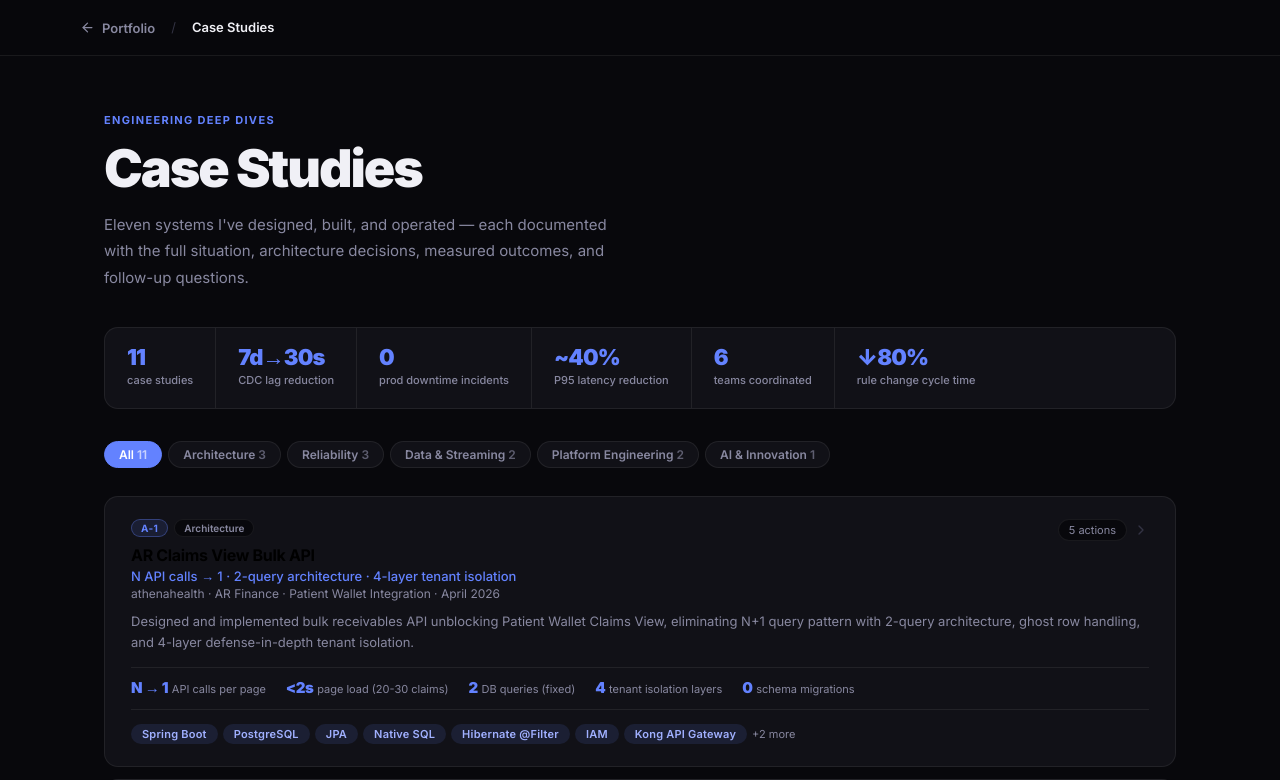
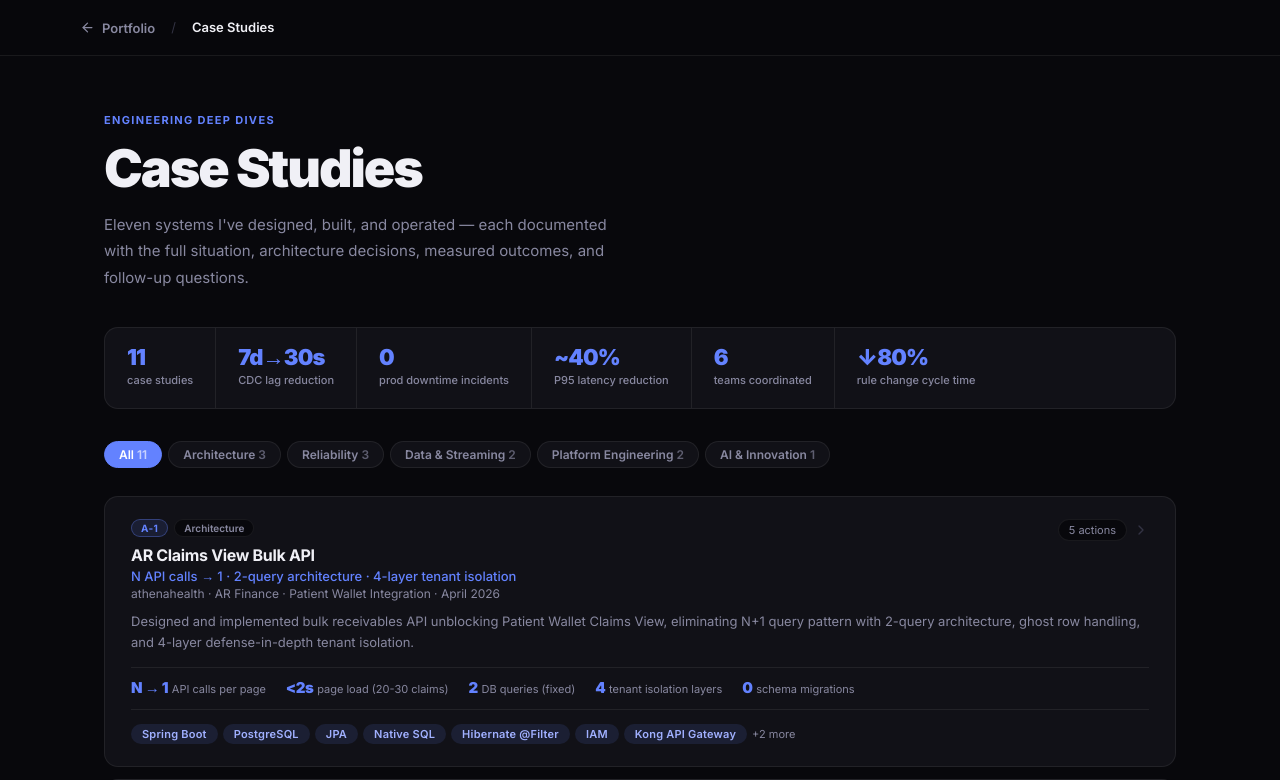
Before and after one commit to krishnakanth21/portfolio, a React (Vite) app: page /case-studies in a window 1280 px wide. Shown: the top 780 px of the page. Built offline with nearby package versions, Linux system fonts and the light colour scheme.

Commit message:
Adding version 3 of my website-chaging-coloue-case-studoes

```diff
--- a/src/App.jsx
+++ b/src/App.jsx
@@ -574,7 +574,7 @@ function FeaturedCsCard({ cs, onClick }) {
       onMouseEnter={() => setHovered(true)}
       onMouseLeave={() => setHovered(false)}
       style={{
-        width: "100%", textAlign: "left", fontFamily: "inherit",
+        width: "100%", textAlign: "left", fontFamily: "inherit", color: "var(--text)",
         background: "var(--bg-card)",
         border: `1px solid ${hovered ? "var(--border-accent)" : "var(--border)"}`,
         borderRadius: 14, padding: "18px 22px",
--- a/src/pages/CaseStudies.jsx
+++ b/src/pages/CaseStudies.jsx
@@ -124,7 +124,7 @@ function CaseStudyCard({ cs, onClick }) {
       onMouseEnter={() => setHovered(true)}
       onMouseLeave={() => setHovered(false)}
       style={{
-        width: '100%', textAlign: 'left', fontFamily: 'inherit',
+        width: '100%', textAlign: 'left', fontFamily: 'inherit', color: 'var(--text)',
         background: 'var(--bg-card)',
         border: `1px solid ${hovered ? 'var(--border-accent)' : 'var(--border)'}`,
         borderRadius: 14, padding: '22px 26px',
```
